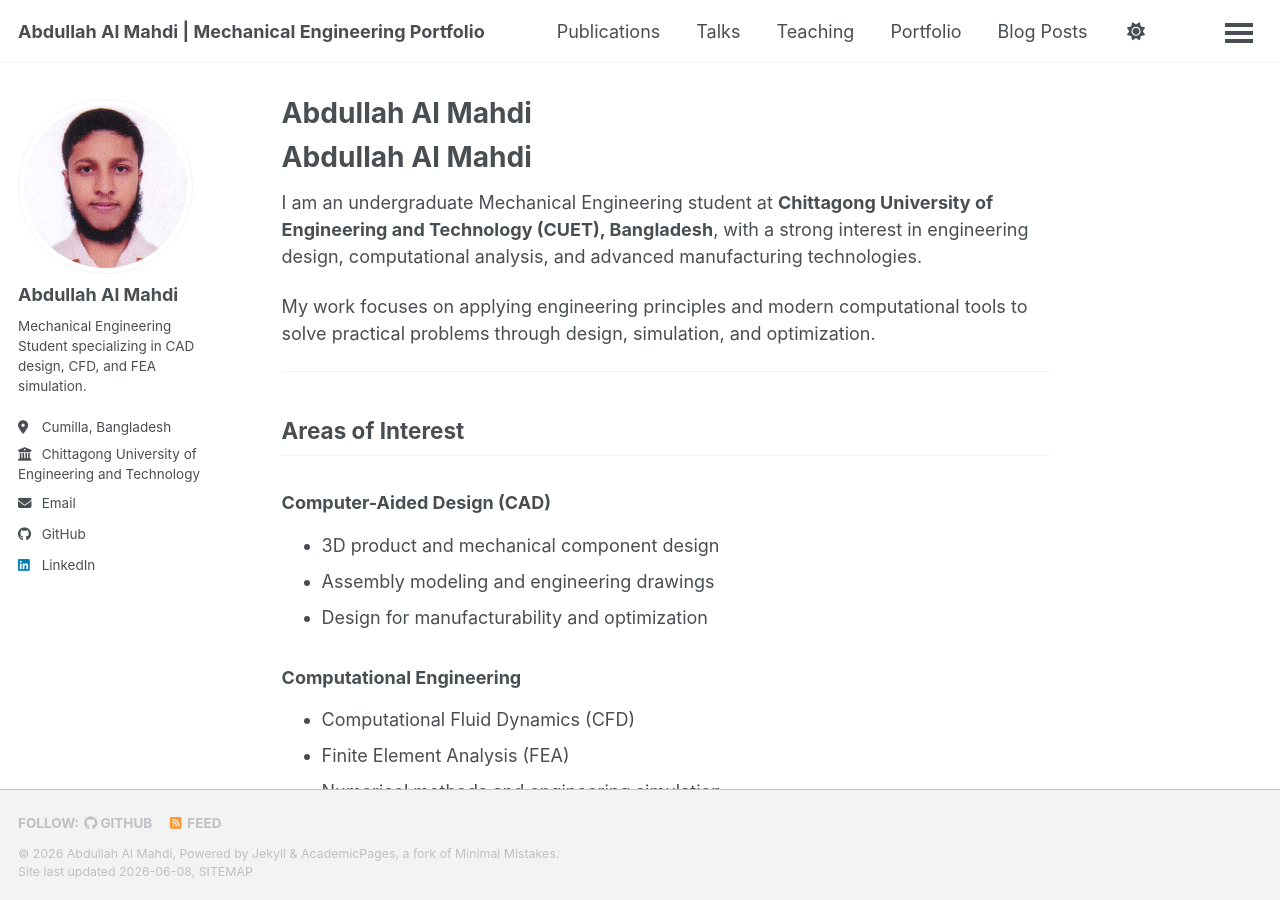
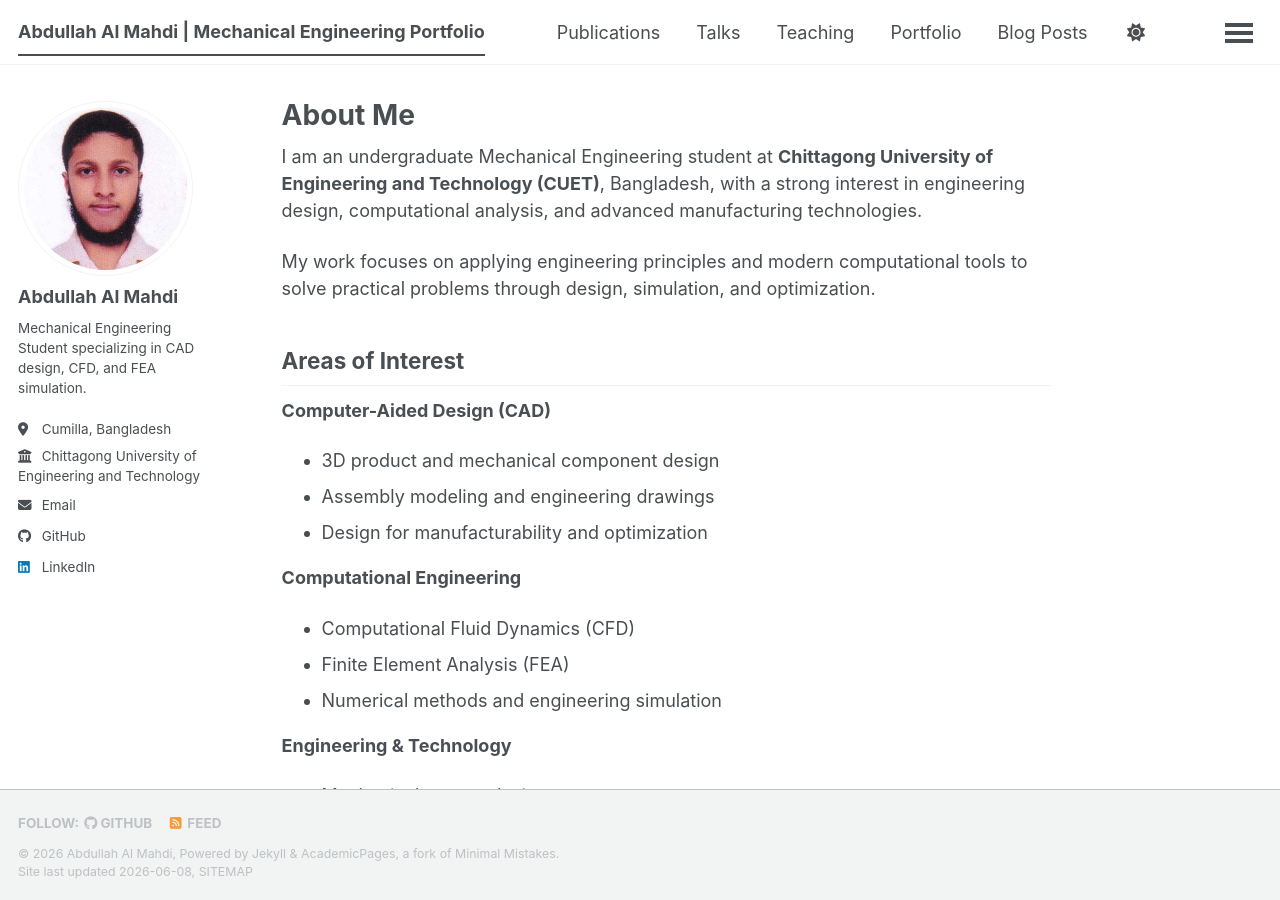
Before and after one commit to Abdullah-310/Abdullah-310.github.io, a Jekyll site: the page built from _pages/about.md, in a window 1280 px wide and 900 px high. Built offline with Jekyll 4.4.1, drawn with Linux system fonts in a browser that asks for light colours; a script bundle is joined from its source files by our own code; library files that are not in the unit come from our copies; our own code applies the rules of GitHub Pages for plain Markdown files; some of the changed lines change nothing that is shown; some of the changed text lies outside the part shown.

Commit message:
Update about.md

```diff
--- a/_pages/about.md
+++ b/_pages/about.md
@@ -1,68 +1,59 @@
 ---
-
 permalink: /
 title: "About Me"
 author_profile: true
 redirect_from:
-
-* /about/
-* /about.html
-
+  - /about/
+  - /about.html
 ---
 
-# Abdullah Al Mahdi
+I am an undergraduate Mechanical Engineering student at **Chittagong University
+of Engineering and Technology (CUET)**, Bangladesh, with a strong interest in
+engineering design, computational analysis, and advanced manufacturing technologies.
 
-I am an undergraduate Mechanical Engineering student at **Chittagong University of Engineering and Technology (CUET), Bangladesh**, with a strong interest in engineering design, computational analysis, and advanced manufacturing technologies.
-
-My work focuses on applying engineering principles and modern computational tools to solve practical problems through design, simulation, and optimization.
-
----
+My work focuses on applying engineering principles and modern computational tools
+to solve practical problems through design, simulation, and optimization.
 
 ## Areas of Interest
 
-### Computer-Aided Design (CAD)
+**Computer-Aided Design (CAD)**
+- 3D product and mechanical component design
+- Assembly modeling and engineering drawings
+- Design for manufacturability and optimization
 
-* 3D product and mechanical component design
-* Assembly modeling and engineering drawings
-* Design for manufacturability and optimization
+**Computational Engineering**
+- Computational Fluid Dynamics (CFD)
+- Finite Element Analysis (FEA)
+- Numerical methods and engineering simulation
 
-### Computational Engineering
-
-* Computational Fluid Dynamics (CFD)
-* Finite Element Analysis (FEA)
-* Numerical methods and engineering simulation
-
-### Engineering & Technology
-
-* Mechanical system design
-* Product development
-* Engineering computation and automation
-* Emerging manufacturing and digital engineering technologies
-
----
+**Engineering & Technology**
+- Mechanical system design
+- Product development
+- Engineering computation and automation
+- Emerging manufacturing and digital engineering technologies
 
 ## What I'm Working On
 
-I am continuously developing my technical skills through academic projects, self-directed learning, and practical engineering applications. My current interests include integrating computational tools with mechanical engineering to improve design efficiency and solve complex engineering challenges.
-
----
+I am continuously developing my technical skills through academic projects,
+self-directed learning, and practical engineering applications. My current
+interests include integrating computational tools with mechanical engineering
+to improve design efficiency and solve complex engineering challenges.
 
 ## Research and Career Interests
 
 My long-term interests include:
 
-* Engineering simulation and analysis
-* Product and mechanical design
-* Advanced manufacturing
-* Research and development (R&D)
-* Industrial engineering applications
+- Engineering simulation and analysis
+- Product and mechanical design
+- Advanced manufacturing
+- Research and development (R&D)
+- Industrial engineering applications
 
-I am always interested in collaborating on engineering projects and exploring innovative solutions to real-world problems.
-
----
+I am always interested in collaborating on engineering projects and exploring
+innovative solutions to real-world problems.
 
 ## Connect
 
-* **Email:** [u2103058@student.cuet.ac.bd](mailto:u2103058@student.cuet.ac.bd)
-* **LinkedIn:** https://www.linkedin.com/in/abdullah-al-mahdi-1a46a0356
-* **GitHub:** https://abdullah-310.github.io/
+- 📧 Email: [u2103058@student.cuet.ac.bd](mailto:u2103058@student.cuet.ac.bd)
+- 💼 LinkedIn: [abdullah-al-mahdi](https://www.linkedin.com/in/abdullah-al-mahdi-1a46a0356)
+- 🐙 GitHub: [Abdullah-310](https://github.com/Abdullah-310)
```
